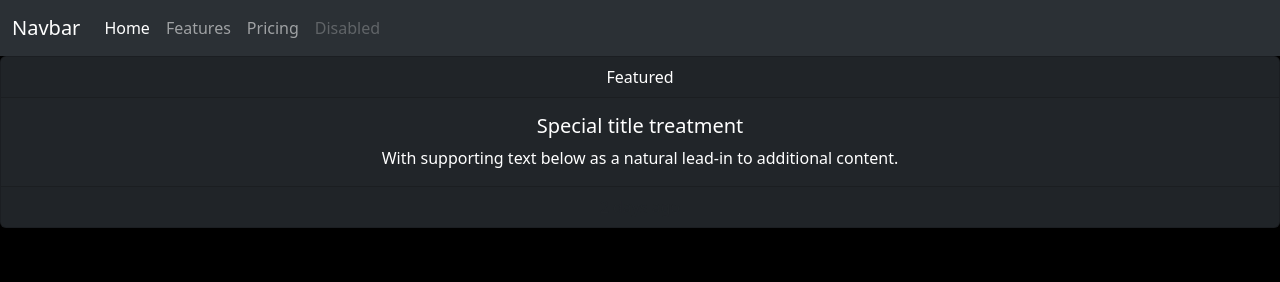
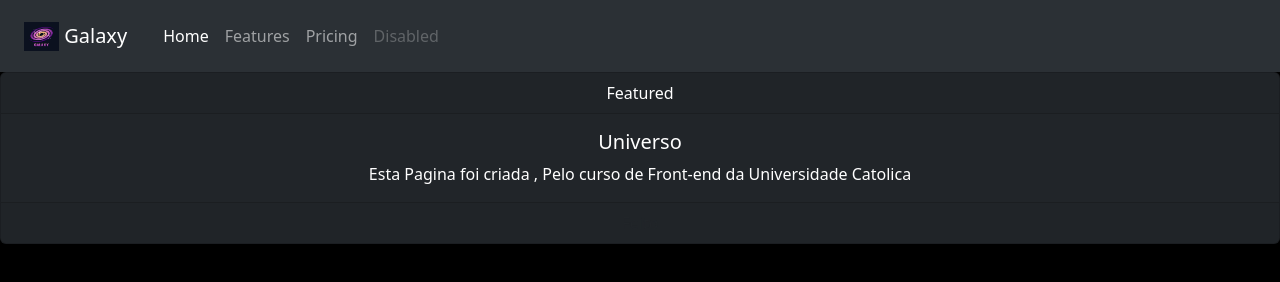
Before and after one commit to ArissonSantos/Front-end_2.0, a plain HTML site: page index.html in a window 1280 px wide. Drawn offline with nearby package versions, Linux system fonts and the light colour scheme.

Commit message:
Atualizado

```diff
--- a/index.html
+++ b/index.html
@@ -14,7 +14,14 @@
     <header>
         <nav class="navbar navbar-expand-lg bg-body-tertiary" data-bs-theme="dark">
             <div class="container-fluid">
-                <a class="navbar-brand" href="#">Navbar</a>
+                <nav class="navbar bg-body-tertiary">
+                    <div class="container-fluid">
+                      <a class="navbar-brand" href="#">
+                        <img src="galaxy.jpg" alt="logo da galaxia" width="35" height="29" class="d-inline-block align-text-top">
+                        Galaxy
+                      </a>
+                    </div>
+                  </nav>
                 <button class="navbar-toggler" type="button" data-bs-toggle="collapse" data-bs-target="#navbarNavAltMarkup" aria-controls="navbarNavAltMarkup" aria-expanded="false" aria-label="Toggle navigation">
                 <span class="navbar-toggler-icon"></span>
                 </button>
@@ -32,18 +39,19 @@
     <body>
 
     </body>
+
     <footer>
         <div class="card text-center text-bg-dark bg-dark">
             <div class="card-header">
               Featured
             </div>
             <div class="card-body">
-              <h5 class="card-title">Special title treatment</h5>
-              <p class="card-text">With supporting text below as a natural lead-in to additional content.</p>
+              <h5 class="card-title">Universo</h5>
+              <p class="card-text">Esta Pagina foi criada , Pelo curso de Front-end da Universidade Catolica </p>
 
             </div>
             <div class="card-footer text-body-secondary">
-              2 days ago
+             Feito
             </div>
           </div>
     </footer>
```
Also changed, not shown: galaxy.jpg (added).
